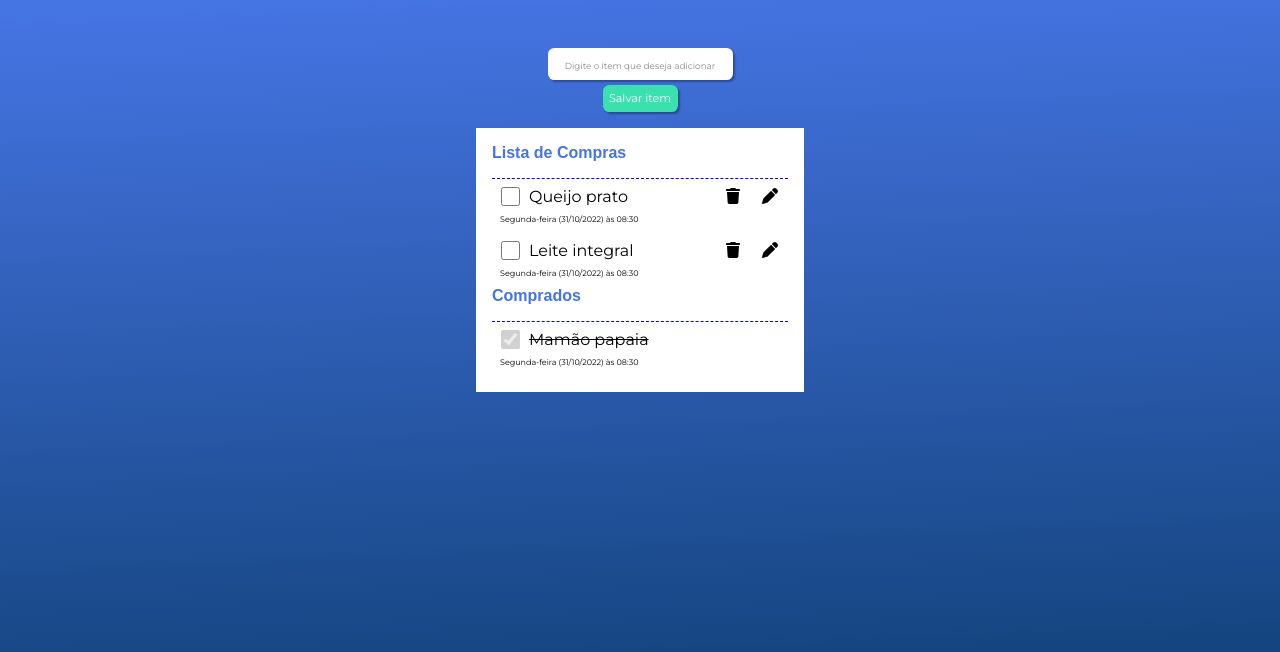
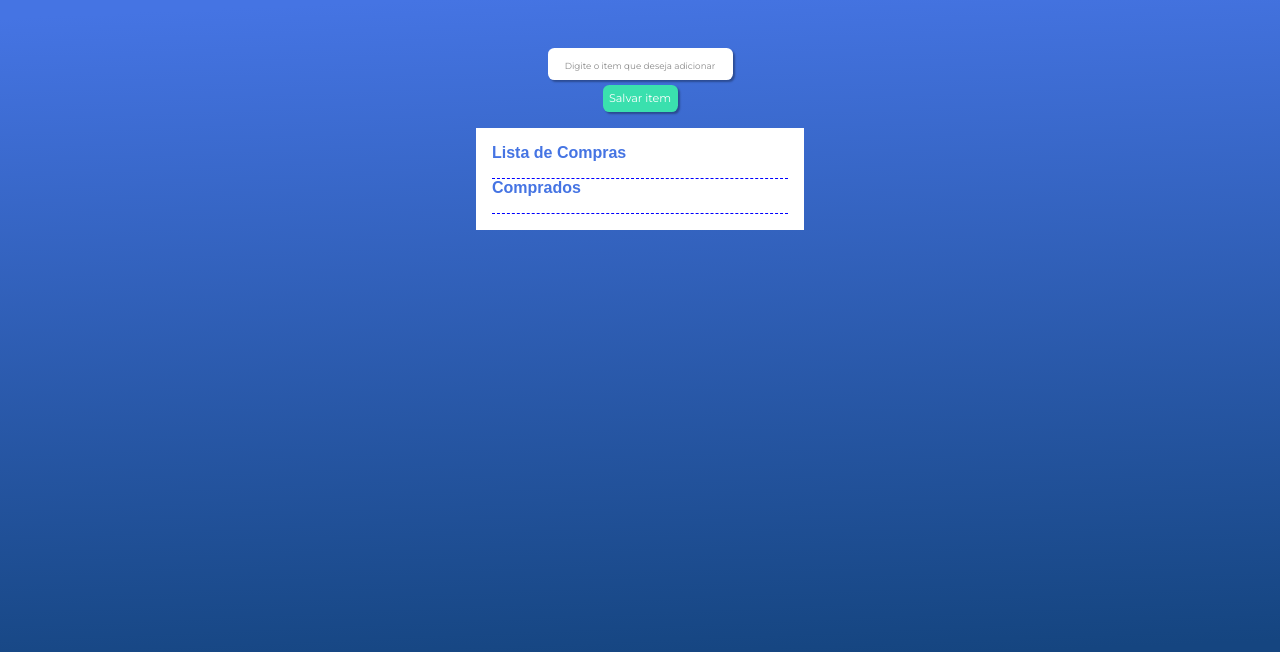
Before and after one commit to diegocgayoso/life-cycle, an Angular app: page / in a window 1280 px wide. Shown: the top 652 px of the page. Built offline with nearby package versions, Linux system fonts and the light colour scheme; a web font is replaced by a local one.

Commit message:
Projeto inicial

```diff
--- a/src/app/app.component.html
+++ b/src/app/app.component.html
@@ -1,24 +1,10 @@
 <section class="main">
-  <app-input
-    (aoAdicionar)="adicionar($event)"
-    (aoEditar)="editarItem($event)"
-    [itemEditar]="itemEditar"
-    >
+  <app-input>
   </app-input>
   <div class="container">
     <div class="lista">
       <h4 class="title-list">Lista de Compras</h4>
-      <div *ngFor="let item of listaDeCompra">
-        <div *ngIf="!item.comprado">
-          <app-item [item]="item" (aoEditar)="editar($event)" (aoExcluir)="excluir($event)" (aoMarcarComoComprado)="checkar($event)"></app-item>
-        </div>
-      </div>
       <h4 class="title-list">Comprados</h4>
-      <div *ngFor="let item of listaDeCompra">
-        <div *ngIf="item.comprado">
-          <app-item [item]="item"></app-item>
-        </div>
-      </div>
     </div>
   </div>
 </section>
--- a/src/app/app.component.ts
+++ b/src/app/app.component.ts
@@ -1,48 +1,12 @@
-import { Item } from './interfaces/iItem';
-import { Component, OnInit } from '@angular/core';
-import { ListaDeCompraService } from './services/lista-de-compra.service';
+import { Component } from '@angular/core';
 
 @Component({
   selector: 'app-root',
   templateUrl: './app.component.html',
   styleUrls: ['./app.component.css']
 })
-export class AppComponent implements OnInit {
+export class AppComponent {
   title = 'app-lista-de-compras';
-  listaDeCompra: Item[] = [];
 
-  item!: any;
-  itemEditar!: Item;
-
-  constructor(private service: ListaDeCompraService){}
-  ngOnInit(): void {
-    this.listaDeCompra = this.service.getListaDeCompra();
-    this.service.emitirItemAdicionado.subscribe(
-      item => console.log(item)
-    );
-    this.service.emitirItemComprado.subscribe(itemComprado => console.log(itemComprado)
-    )
-  }
-  adicionar(item: any) {
-    console.log('Chegou no AppComponent o Adicionar');
-    // console.log(item);
-    item = this.service.criarItem(item);
-    this.service.pushListaDeCompras(item);
-  }
-
-  editar(item: Item) {
-    this.itemEditar = item;
-  }
-
-  editarItem(item: Item){
-    this.service.editarItem(item);
-  }
-
-  checkar(item: Item){
-    this.service.checkar(item);
-  }
-
-  excluir(item: any) {
-    this.service.excluir(item);
-  }
+  constructor() { }
 }
--- a/src/app/app.module.ts
+++ b/src/app/app.module.ts
@@ -4,7 +4,6 @@ import { BrowserModule } from '@angular/platform-browser';
 import { AppComponent } from './app.component';
 
 import { FontAwesomeModule } from '@fortawesome/angular-fontawesome';
-import { FormsModule } from '@angular/forms';
 import { InputComponent } from './components/input/input.component';
 import { ItemComponent } from './components/item/item.component';
 
@@ -16,8 +15,7 @@ import { ItemComponent } from './components/item/item.component';
   ],
   imports: [
     BrowserModule,
-    FontAwesomeModule,
-    FormsModule,
+    FontAwesomeModule
   ],
   providers: [],
   bootstrap: [AppComponent]
--- a/src/app/components/input/input.component.html
+++ b/src/app/components/input/input.component.html
@@ -1,4 +1,4 @@
-<form class="add-item" (ngSubmit)="editando === true ? editarItem() : onSubmit()" >
-  <input type="text" name="item" placeholder="Digite o item que deseja adicionar" [(ngModel)]="item" ngModel required>
-  <button type="submit">{{textoBotao}}</button>
+<form class="add-item">
+  <input type="text" name="item" placeholder="Digite o item que deseja adicionar">
+  <button type="submit">Salvar item</button>
 </form>
--- a/src/app/components/input/input.component.ts
+++ b/src/app/components/input/input.component.ts
@@ -1,73 +1,13 @@
-import {
-  Component,
-  OnInit,
-  OnChanges,
-  EventEmitter,
-  Output,
-  Input,
-  SimpleChanges
-} from '@angular/core';
-import { Item } from 'src/app/interfaces/iItem';
+import { Component, OnInit } from '@angular/core';
 
 @Component({
   selector: 'app-input',
   templateUrl: './input.component.html',
   styleUrls: ['./input.component.css']
 })
-export class InputComponent implements OnInit, OnChanges {
-
-  textoBotao = 'Salvar item'
-  item!: string;
-  @Input() itemEditar!: Item;
-  @Input() editando: boolean = false;
-
-  itemEditado!: Item;
-  @Output() aoAdicionar = new EventEmitter();
-  @Output() aoEditar = new EventEmitter();
+export class InputComponent implements OnInit {
 
   constructor() { }
 
   ngOnInit(): void { }
-
-  onSubmit() {
-    console.log('fui chamado-salvar');
-
-    if (this.item !== '') {
-      console.log(this.item);
-
-      this.aoAdicionar.emit(this.item);
-    } else {
-      console.log('Campo vazio');
-    }
-    this.limparCampo();
-  }
-
-  limparCampo() {
-    this.item = '';
-  }
-
-  editarItem() {
-    console.log('fui chamado- editar');
-
-    const itemUpdate: Item = {
-      id: this.itemEditado.id,
-      nome: this.item,
-      data: this.itemEditado.data,
-      comprado: this.itemEditado.comprado,
-    }
-    this.aoEditar.emit(itemUpdate);
-    this.editando = false;
-    this.textoBotao = 'Salvar item';
-    this.limparCampo();
-  }
-
-  ngOnChanges(changes: SimpleChanges): void {
-    const itemEditarChanges = changes['itemEditar'].currentValue;
-    if (itemEditarChanges !== undefined && !changes['itemEditar'].firstChange) {
-      this.editando = true;
-      this.textoBotao = "Editar item";
-      this.item = itemEditarChanges.nome;
-      this.itemEditado = itemEditarChanges;
-    }
-  }
 }
--- a/src/app/components/item/item.component.html
+++ b/src/app/components/item/item.component.html
@@ -2,14 +2,10 @@
   class="checkbox"
   type="checkbox"
   name="comprado"
-  id="comprado"
-  [checked]="item.comprado"
-  [disabled]="item.comprado"
-  (click)="checked()"
-  >
-<p class="description" [class.line-through]="item.comprado">{{item.nome}}</p>
-<div class="d-contents" *ngIf="!item.comprado">
-  <fa-icon class="delete-icon" [icon]="faTrash"  (click)="excluir()"></fa-icon>
-  <fa-icon class="edit-icon" [icon]="faPen" (click)="editar()"></fa-icon>
+  id="comprado">
+<p class="description">Nome do item</p>
+<div class="d-contents">
+  <fa-icon class="delete-icon" [icon]="faTrash" ></fa-icon>
+  <fa-icon class="edit-icon" [icon]="faPen" ></fa-icon>
 </div>
-<small class="date">{{item.data}}</small>
+<small class="date">Data de inserção do item</small>
--- a/src/app/components/item/item.component.ts
+++ b/src/app/components/item/item.component.ts
@@ -1,65 +1,18 @@
-import { Component, EventEmitter, Input, OnInit, Output, DoCheck, KeyValueDiffers } from '@angular/core';
+import { Component, OnInit } from '@angular/core';
 import { faPen, faTrash } from '@fortawesome/free-solid-svg-icons';
-import { Item } from 'src/app/interfaces/iItem';
 
 @Component({
   selector: 'app-item',
   templateUrl: './item.component.html',
   styleUrls: ['./item.component.css']
 })
-export class ItemComponent implements OnInit, DoCheck {
-
-  @Output() aoEditar = new EventEmitter();
-  @Output() aoExcluir = new EventEmitter();
-  @Output() aoMarcarComoComprado = new EventEmitter();
+export class ItemComponent implements OnInit {
 
   faPen = faPen;
   faTrash = faTrash
 
-  @Input() item!: Item;
-  // oldValorComprado!: boolean;
-  changelogList: Array<string> = [];
+  constructor() { }
 
-  differ: any;
-  constructor(private differs: KeyValueDiffers) {
-  }
-
-  ngOnInit(): void {
-    // this.oldValorComprado = this.item.comprado;
-    this.differ = this.differs.find(this.item).create();
-  }
-
-  checked() {
-    console.log('aaaaaaaaaaa');
-    if (!this.item.comprado) {
-      this.item.comprado = true;
-      this.aoMarcarComoComprado.emit(this.item);
-    }
-  }
-
-  editar() {
-    this.aoEditar.emit(this.item);
-  }
-
-  excluir() {
-    this.aoExcluir.emit(this.item);
-  }
-
-  ngDoCheck(): void {
-    // if(this.item.comprado){
-    //   console.log(`Item do id: ${this.item.id} é ${this.oldValorComprado}`);
-    // }
-    const itemChanges = this.differ.diff(this.item);
-    if (itemChanges) {
-      itemChanges.forEachChangedItem((changeRecord: any) => {
-        this.changelogList.push('item changed: ' + changeRecord.key + ' ' + JSON.stringify(changeRecord.currentValue));
-        console.log(this.changelogList);
-      })
-      itemChanges.forEachAddedItem((changeRecord: any) => {
-        this.changelogList.push('item added: ' + changeRecord.key + ' ' + JSON.stringify(changeRecord.currentValue))
-        console.log(this.changelogList);
-      })
-    }
-  }
+  ngOnInit(): void { }
 
 }
--- a/src/app/interfaces/IProdutos.ts
+++ /dev/null
@@ -1,6 +0,0 @@
-export interface Produto {
-  id?: string | number;
-  nome: string;
-  data?: string | Date;
-  comprado: boolean;
-}
--- a/src/app/interfaces/iItem.ts
+++ /dev/null
@@ -1,6 +0,0 @@
-export interface Item {
-  id?: string | number;
-  nome: string;
-  data?: string | Date;
-  comprado: boolean;
-}
--- a/src/app/services/lista-de-compra.service.ts
+++ /dev/null
@@ -1,92 +0,0 @@
-import { Injectable, EventEmitter } from '@angular/core';
-import { Item } from '../interfaces/iItem';
-
-@Injectable({
-  providedIn: 'root'
-})
-export class ListaDeCompraService {
-  emitirItemAdicionado = new EventEmitter();
-  emitirItemComprado = new EventEmitter();
-  private listaDeCompra: Item[] = [
-    {
-      "id": 1,
-      "nome": "Queijo prato",
-      "data": "Segunda-feira (31/10/2022) às 08:30",
-      "comprado": false
-    },
-    {
-      "id": 2,
-      "nome": "Leite integral",
-      "data": "Segunda-feira (31/10/2022) às 08:30",
-      "comprado": false
-    },
-    {
-      "id": 3,
-      "nome": "Mamão papaia",
-      "data": "Segunda-feira (31/10/2022) às 08:30",
-      "comprado": true
-    },
-  ]
-
-  constructor() {
-    console.log('Instanciando dependências necessárias para o serviço.');
-  }
-
-  getListaDeCompra(){
-    return this.listaDeCompra;
-  }
-
-  pushListaDeCompras(item: Item){
-    this.datarProduto(item);
-    this.listaDeCompra.push(item);
-    this.emitirItemAdicionado.emit(item);
-  }
-
-  private datarProduto(item: Item){
-    item.data = new Date().toLocaleString('pt-BR');
-  }
-
-  editarItem(item: Item) {
-    const itemUpdate = item;
-    console.log(itemUpdate);
-
-    for(let item of this.listaDeCompra){
-      if(item.id === itemUpdate.id){
-        item.nome = itemUpdate.nome;
-      }
-    }
-  }
-
-  criarItem(item: any) {
-    const id = this.listaDeCompra.length + 1;
-    const novoItem: Item = {
-      id: id,
-      nome: item,
-      data: new Date,
-      comprado: false
-    }
-    return novoItem;
-  }
-
-  checkar(item: Item){
-    const itemCheckado = item;
-    console.log(itemCheckado);
-
-    for(let item of this.listaDeCompra){
-      if(item.id === itemCheckado.id){
-        item.comprado = itemCheckado.comprado;
-      }
-    }
-    this.emitirItemComprado.emit(item);
-  }
-
-  // deleteItem(id: any){
-  //   const url = `${this.urlJSON}/${id}`;
-  //   return this.http.delete(url);
-  // }
-
-  excluir(item: any) {
-    const indexItem = this.listaDeCompra.findIndex((i)=> i.id === item.id);
-    this.listaDeCompra.splice(indexItem, 1)
-  }
-}
```
